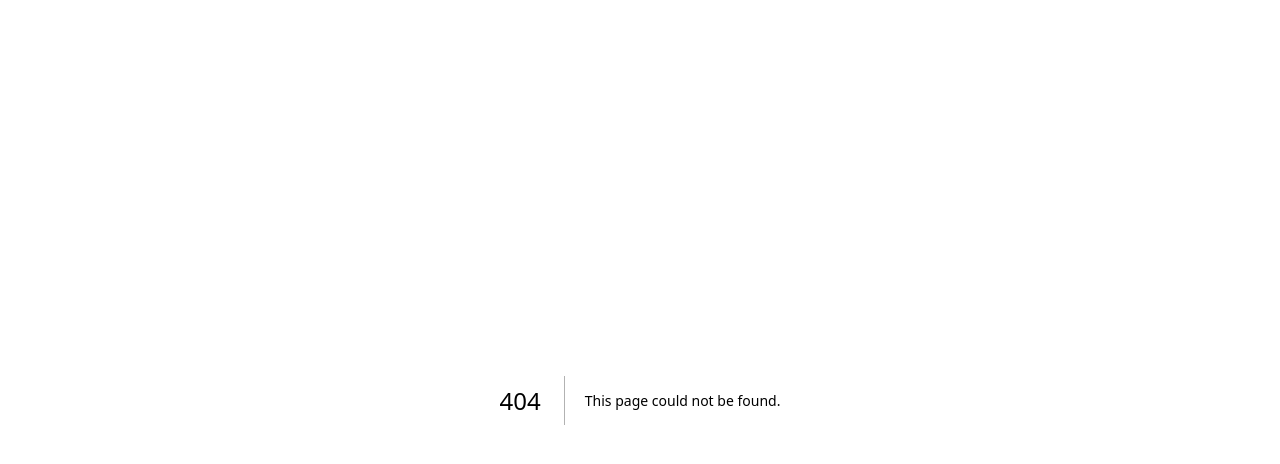
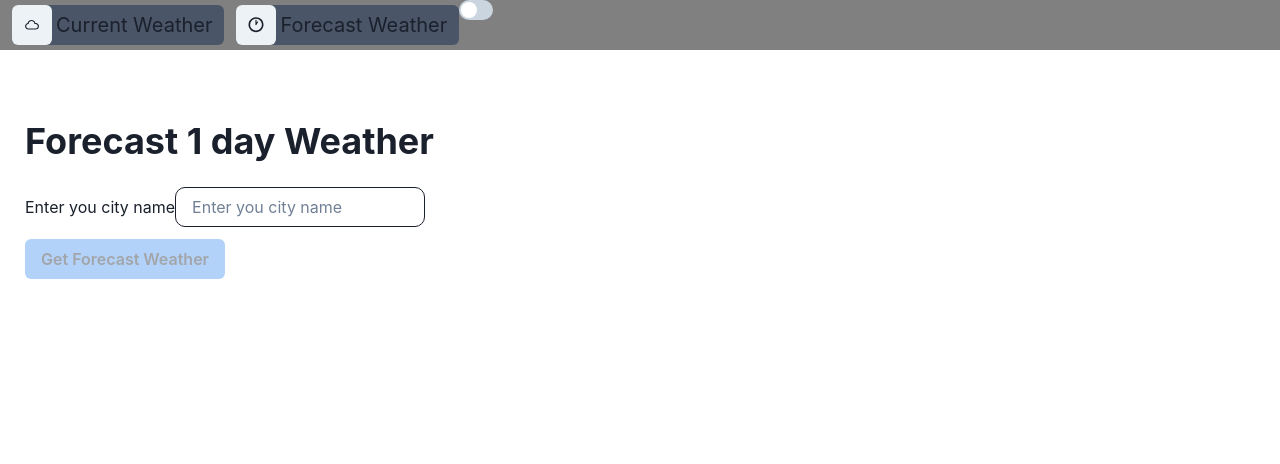
Before and after one commit to Satishchilkaka/my-store, a Next.js app: page /forecast in a window 1280 px wide. Before the commit this address had no page. Shown: the top 464 px of the page. Built offline with nearby package versions, Linux system fonts and the light colour scheme; no server answers.

Commit message:
update styles

```diff
--- a/src/components/Header.tsx
+++ b/src/components/Header.tsx
@@ -14,16 +14,20 @@ export const Header = () => {
 
 
 
-      <><Box>
-      <WeatherNavigation />
-    </Box>
-    <Flex justify="flex-end">
+     <Flex>
+      <Box justifyContent={'end'}>
+      {/* <WeatherNavigation /> */}
+      </Box>
+
+
+    <Flex >
         <Box textAlign={'center'}  display={'flex'} alignItems={'center'}>
 
 
 
           <Switch isChecked={colorMode === 'dark'} onChange={toggleColorMode} />
         </Box>
-      </Flex></>
+        </Flex>
+      </Flex>
   );
 };
--- a/src/components/Layout.tsx
+++ b/src/components/Layout.tsx
@@ -1,14 +1,22 @@
-import { ChakraProvider } from '@chakra-ui/react';
+import React, { ReactNode } from 'react';
+import { WeatherNavigation } from './WeatherNavigation';
+import Head from 'next/head';
 
+type PageProps = {
+  children: ReactNode;
+};
 
-const Layout = () => {
+export const Layout = ({ children }: PageProps) => {
   return (
-    <ChakraProvider>
+    <>
+      <Head>
+        <title>Weather</title>
+      </Head>
+      <div>
 
-
-      {/* You can include other common layout elements here */}
-    </ChakraProvider>
+        <WeatherNavigation />
+        {children}
+      </div>
+    </>
   );
 };
-
-export default Layout;
--- a/src/components/WeatherNavigation.tsx
+++ b/src/components/WeatherNavigation.tsx
@@ -1,7 +1,8 @@
 import React from 'react';
-import { Flex, IconButton, Text } from '@chakra-ui/react';
+import { Box, Flex, IconButton, Text } from '@chakra-ui/react';
 import { WiCloud, WiTime1 } from 'react-icons/wi';
 import { useRouter } from 'next/router';
+import { Header } from '@/components/Header';
 
 export const WeatherNavigation = () => {
   const router = useRouter();
@@ -41,6 +42,10 @@ export const WeatherNavigation = () => {
           </Flex>
         ))}
       </Flex>
+      <Box justifyContent={'flex-end'}>
+      <Header />
+      </Box>
+
     </Flex>
   );
 };
--- a/src/pages/current/index.tsx
+++ b/src/pages/current/index.tsx
@@ -6,9 +6,10 @@ import { WeatherData } from '@/types/weatherData';
 
 import cityData from '../../assets/cityNames.json'
 import {  SubscribeForm } from '@/components/forms/SubscribeForm';
+import {Layout} from '@/components/Layout';
 
 
-const WeatherPage = () => {
+const WeatherPage: React.FC = () => {
   const [weatherData, setWeatherData] = useState<WeatherData | null>(null);
 
   const [selectedCity, setSelectedCity] = useState<string>('Select');
@@ -27,6 +28,7 @@ const WeatherPage = () => {
 
   console.log('selectedCity',selectedCity)
   return (
+    <Layout>
     <Flex alignContent={'center'} ml={'25px'} mt={'30px'}>
 
       <Box>
@@ -83,7 +85,7 @@ const WeatherPage = () => {
       </VStack> */}
     </Flex>
 
-
+    </Layout>
 
 
 
--- a/src/pages/forecast/forecastWeather.tsx
+++ b/src/pages/forecast/index.tsx
@@ -1,3 +1,4 @@
+import { Layout } from "@/components/Layout";
 import { ForecastWeatherData } from "@/types/weatherData";
 import { getForecastWeather } from "@/util/currentWeather";
 import { Box, Button, Flex, Heading, Input, Text } from "@chakra-ui/react";
@@ -20,6 +21,7 @@ const ForecastWeather = () => {
   };
 
   return (
+    <Layout>
     <Flex ml={"25px"} mt={"70px"}>
       <Box>
         <Heading mb={5}>Forecast 1 day Weather</Heading>
@@ -63,6 +65,7 @@ const ForecastWeather = () => {
         )}
 
     </Flex>
+    </Layout>
   );
 };
 
```
